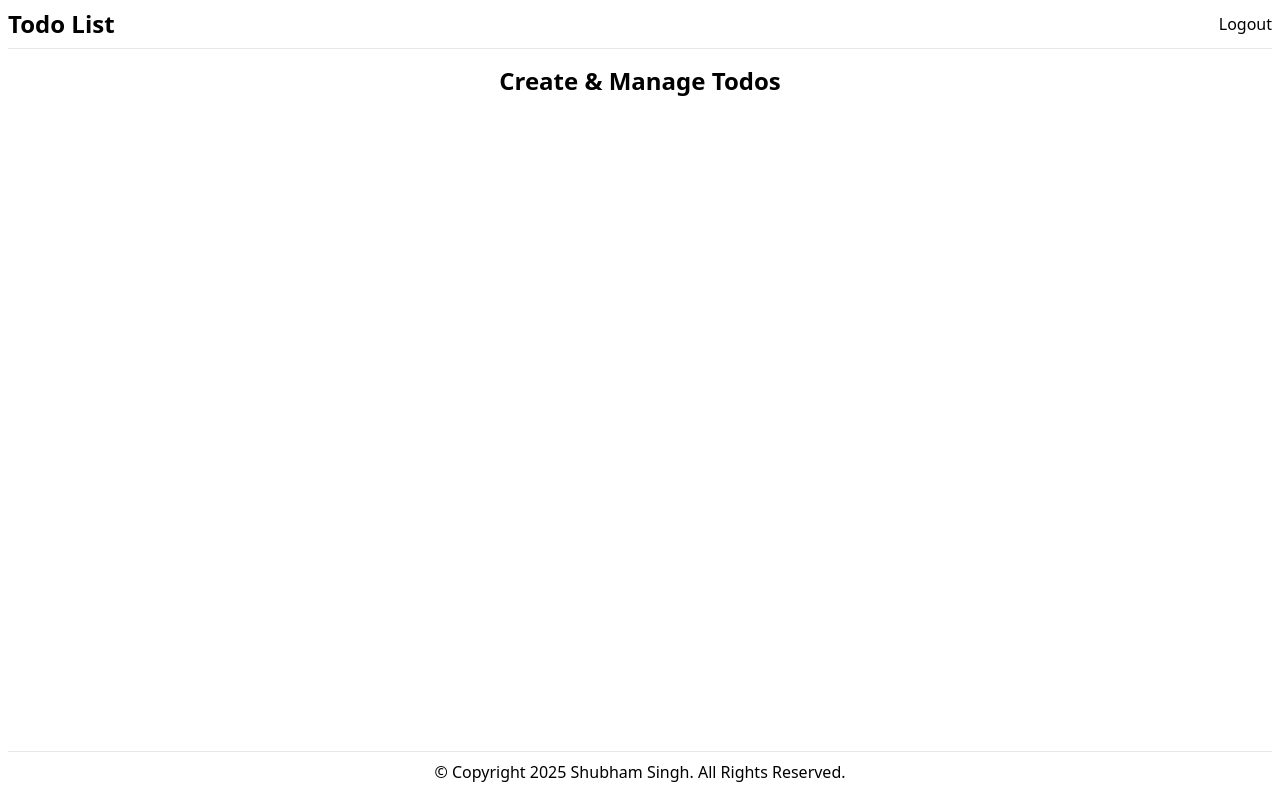
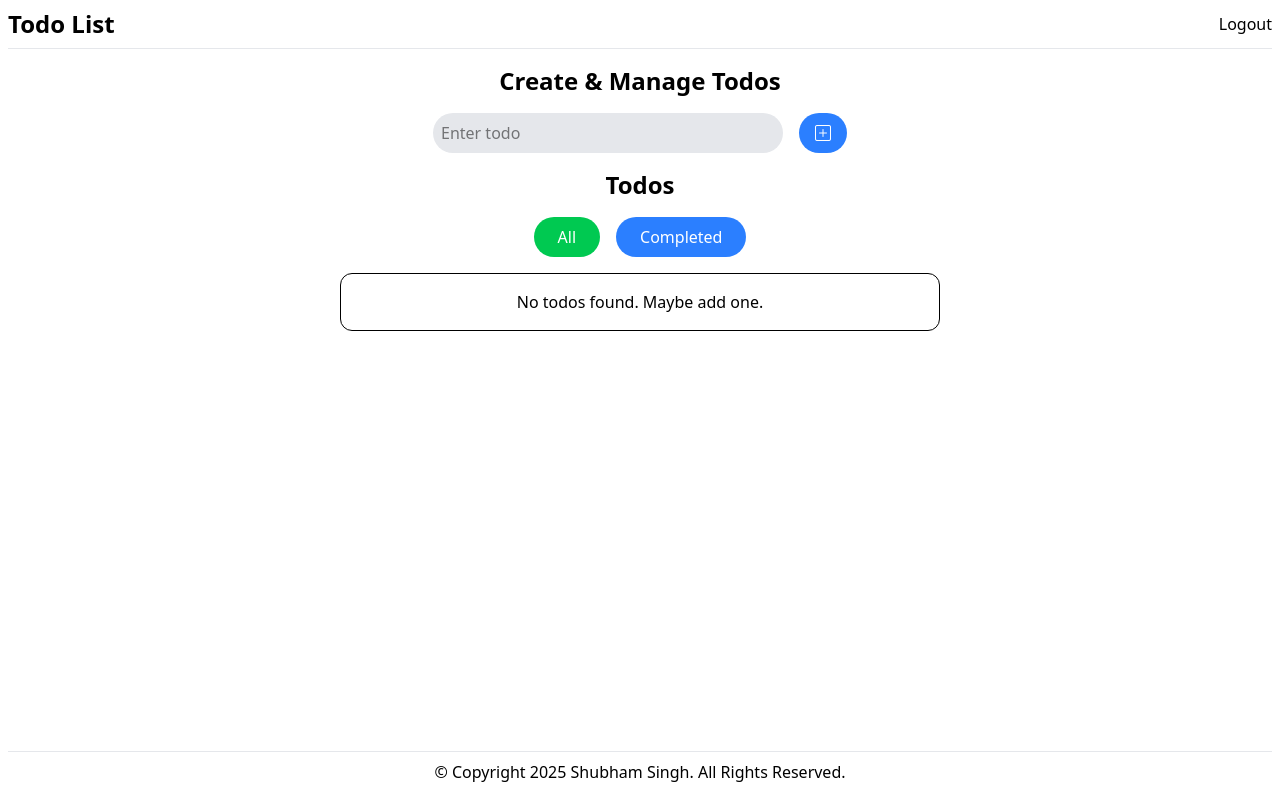
Before and after one commit to unrealblood/todo-list-reactjs-frontend, a React app: page / in a window 1280 px wide. Built offline with nearby package versions, Linux system fonts and the light colour scheme; the HTML template or start-up script is replaced by a standard one.

Commit message:
add dummy todo item creation, editing, and deleting with zustand state management library

```diff
--- /dev/null
+++ b/src/components/homepage/AddTodoSection.tsx
@@ -0,0 +1,31 @@
+import { useTodoStore } from "../../zustand/store";
+import { useForm, type SubmitHandler } from "react-hook-form";
+import type { AddTodoFormFieldsType } from "../../lib/react-hook-form/add-todo-form";
+
+function AddTodoSection() {
+    const { register, handleSubmit, reset } = useForm<AddTodoFormFieldsType>();
+
+    function handleAddTodo(data: AddTodoFormFieldsType): SubmitHandler<AddTodoFormFieldsType> {
+        useTodoStore.getState().addTodo({
+            content: data.content,
+            completed: false
+        });
+
+        reset();
+    }
+
+    return (
+        <section className="flex flex-col justify-center items-center">
+            <form onSubmit={handleSubmit(handleAddTodo)} className="mt-4 flex justify-center items-center gap-4">
+                {/* React Hook Form */}
+                <input type="text" className="w-[350px] bg-gray-200 p-2 rounded-full" placeholder="Enter todo" {...register("content", {
+                    required: true
+                })} />
+
+                <button type="submit" className="bg-blue-500 text-white py-2 px-4 rounded-full cursor-pointer bi-plus-square"></button>
+            </form>
+        </section>
+    );
+}
+
+export {AddTodoSection};
--- /dev/null
+++ b/src/components/homepage/todo-section/TodoGrid.tsx
@@ -0,0 +1,21 @@
+import type { TodoFilterType, TodoType } from "../../../lib/typescript/todo";
+import { TodoItem } from "./todo-item/TodoItem";
+
+function TodoGrid({todos, filter}: {todos: TodoType[], filter: TodoFilterType}) {
+    const filteredTodos = filter === "Completed" ? todos.filter((todo) => todo.completed) : todos;
+
+    return (
+        <div className="mt-4 border border-black rounded-xl p-4 flex flex-col justify-center items-center gap-4">
+            {(filteredTodos.length > 0)
+            ?
+            todos.map((todo, index) => (
+                <TodoItem key={index} length={todos.length} index={index} todo={todo} />
+            ))
+            :
+            <p>No todos found. Maybe add one.</p>
+            }
+        </div>
+    );
+}
+
+export {TodoGrid};
--- /dev/null
+++ b/src/components/homepage/todo-section/TodoListSection.tsx
@@ -0,0 +1,33 @@
+import { useState } from "react";
+import type { TodoFilterType } from "../../../lib/typescript/todo";
+import { TodoGrid } from "./TodoGrid";
+import { useTodoStore } from "../../../zustand/store";
+
+function TodoListSection() {
+    const todos = useTodoStore((state) => state.todos);
+    const todoFilter = useTodoStore((state) => state.filter);
+
+    const [filter, setFilter] = useState<TodoFilterType>(todoFilter);
+
+    function switchFilter(mode: TodoFilterType) {
+        useTodoStore.setState({filter: mode})
+        setFilter(mode);
+    }
+
+    return (
+        <section>
+            <div className="text-center mt-4 font-bold text-2xl">Todos</div>
+
+            {/* Filter select section */}
+            <section className="flex justify-center items-center gap-4 mt-4">
+                <button type="button" className={`${filter ==="All" ? `bg-green-500` : `bg-blue-500`} text-white rounded-full p-2 px-6 py-2 cursor-pointer`} onClick={() => switchFilter("All")}>All</button>
+
+                <button type="button" className={`${filter ==="Completed" ? `bg-green-500` : `bg-blue-500`} text-white rounded-full p-2 px-6 py-2 cursor-pointer`} onClick={() => switchFilter("Completed")}>Completed</button>
+            </section>
+
+            <TodoGrid todos={todos} filter={filter} />
+        </section>
+    );
+}
+
+export {TodoListSection};
--- /dev/null
+++ b/src/components/homepage/todo-section/todo-item/TodItemEdit.tsx
@@ -0,0 +1,39 @@
+import type { Dispatch, SetStateAction } from "react";
+import type { TodoModeType, TodoType } from "../../../../lib/typescript/todo";
+import { useTodoStore } from "../../../../zustand/store";
+import { useForm, type SubmitHandler } from "react-hook-form";
+import type { UpdateTodoFieldsType } from "../../../../lib/react-hook-form/add-todo-form";
+
+interface TodoItemEditProps {
+    length: number,
+    index: number,
+    todo: TodoType,
+    setMode: Dispatch<SetStateAction<TodoModeType>>
+}
+
+function TodoItemEdit({todo, length, index, setMode}: TodoItemEditProps) {
+    const { register, handleSubmit } = useForm<UpdateTodoFieldsType>({
+        defaultValues: {
+            content: todo.content
+        }
+    });
+
+    function handleUpdateTodo(data: UpdateTodoFieldsType): SubmitHandler<UpdateTodoFieldsType> {
+        useTodoStore.getState().saveTodo(todo._id!, data.content);
+        setMode("View");
+    }
+
+    return (
+        <form onSubmit={handleSubmit(handleUpdateTodo)} className={`${(length === (index + 1)) ? `` : `border-b border-gray-200`} p-2 flex justify-between items-center`}>
+            <textarea rows={3} className="resize-none w-[400px] bg-gray-200 p-2 rounded-xl" {...register("content", {
+                required: true
+            })} />
+
+            <div className="flex justify-end items-center gap-2 pl-4">
+                <button type="submit" className="bi-check-square bg-blue-500 text-white text-xl cursor-pointer py-2 px-4 rounded-full"></button>
+            </div>
+        </form>
+    );
+}
+
+export {TodoItemEdit};
--- /dev/null
+++ b/src/components/homepage/todo-section/todo-item/TodoItem.tsx
@@ -0,0 +1,22 @@
+import { useState } from "react";
+import type { TodoModeType, TodoType } from "../../../../lib/typescript/todo";
+import { TodoItemEdit } from "./TodItemEdit";
+import { TodoItemView } from "./TodoItemView";
+
+function TodoItem({length, index, todo}: {length: number, index: number, todo: TodoType}) {
+    const [mode, setMode] = useState<TodoModeType>("View");
+
+    return (
+        <div className="w-full">
+            {
+            (mode === "View")
+            ?
+            <TodoItemView length={length} index={index} setMode={setMode} todo={todo}/>
+            :
+            <TodoItemEdit index={index} length={length} setMode={setMode} todo={todo} />
+            }
+        </div>
+    );
+}
+
+export {TodoItem};
--- /dev/null
+++ b/src/components/homepage/todo-section/todo-item/TodoItemView.tsx
@@ -0,0 +1,39 @@
+import { useState, type Dispatch, type SetStateAction } from "react";
+import type { TodoModeType, TodoType } from "../../../../lib/typescript/todo";
+import { useTodoStore } from "../../../../zustand/store";
+
+interface TodoItemViewProps {
+    length: number,
+    index: number,
+    setMode: Dispatch<SetStateAction<TodoModeType>>
+    todo: TodoType
+}
+
+function TodoItemView({length, index, setMode, todo}: TodoItemViewProps) {
+    const [isCompleted, setIsCompleted] = useState<boolean>(todo.completed);
+
+    function markTodoCompleted() {
+        setIsCompleted(!isCompleted)
+        useTodoStore.getState().setCompleted(todo._id!, !isCompleted);
+    }
+
+    function deleteTodo() {
+        useTodoStore((state) => (state.deleteTodo(todo._id!)));
+    }
+
+    return (
+        <div className={`${(length === (index + 1)) ? `` : `border-b border-gray-200`} p-2 flex justify-between items-center`}>
+            <div className={`${todo.completed && `line-through`}`}>{todo.content}</div>
+
+            <div className="flex justify-end items-center gap-2 pl-4">
+                <button type="button" className="bi-pencil-square bg-blue-500 text-white text-xl cursor-pointer py-2 px-4 rounded-full" onClick={() => setMode("Edit")}></button>
+
+                <button type="button" className="bi-check-square bg-blue-500 text-white text-xl cursor-pointer py-2 px-4 rounded-full" onClick={markTodoCompleted}></button>
+
+                <button type="button" className="bi-x-square bg-red-500 text-white text-xl cursor-pointer py-2 px-4 rounded-full" onClick={deleteTodo}></button>
+            </div>
+        </div>
+    );
+}
+
+export {TodoItemView};
--- /dev/null
+++ b/src/lib/react-hook-form/add-todo-form.ts
@@ -0,0 +1,7 @@
+export type AddTodoFormFieldsType = {
+    content: string
+};
+
+export type UpdateTodoFieldsType = {
+    content: string,
+};
--- /dev/null
+++ b/src/lib/typescript/todo.ts
@@ -0,0 +1,18 @@
+export type TodoFilterType = "All" | "Completed";
+
+export type TodoModeType = "View" | "Edit";
+
+export type TodoType = {
+    _id?: string,
+    content: string,
+    completed: boolean
+};
+
+export type InitialTodoStateType = {
+    todos: TodoType[],
+    filter: TodoFilterType,
+    addTodo: (todo: TodoType) => Promise<void>,
+    saveTodo: (_id: string, content: string) => Promise<void>
+    deleteTodo: (_id: string) => Promise<void>,
+    setCompleted: (_id: string, value: boolean) => Promise<void>
+};
--- a/src/pages/Home.tsx
+++ b/src/pages/Home.tsx
@@ -1,7 +1,13 @@
+import { AddTodoSection } from "../components/homepage/AddTodoSection";
+import { TodoListSection } from "../components/homepage/todo-section/TodoListSection";
+
 function Home() {
     return (
-        <div className="w-[800px] mx-auto">
+        <div className="w-[600px] mx-auto">
             <h2 className="text-center font-bold text-2xl mt-4">Create & Manage Todos</h2>
+
+            <AddTodoSection />
+            <TodoListSection />
         </div>
     );
 }
--- /dev/null
+++ b/src/zustand/store.ts
@@ -0,0 +1,19 @@
+import { create } from "zustand";
+import type { InitialTodoStateType, TodoType } from "../lib/typescript/todo";
+
+export const useTodoStore = create<InitialTodoStateType>((set) => ({
+    todos: [],
+    filter: "All",
+    addTodo: async (todo: TodoType) => {
+        set((state) => ({todos: [...state.todos, todo]}));
+    },
+    saveTodo: async (_id: string, content: string) => {
+        set((state) => ({todos: state.todos.map((todo) => (todo._id === _id) ? {...todo, content} : todo)}));
+    },
+    deleteTodo: async (_id: string) =>{
+        set((state) => ({todos: state.todos.filter((todo) => (todo._id !== _id))}));
+    },
+    setCompleted: async (_id: string, value: boolean) => {
+        set((state) => ({todos: state.todos.map((todo) => (todo._id === _id) ? {...todo, completed: value} : todo)}));
+    }
+}));
```
